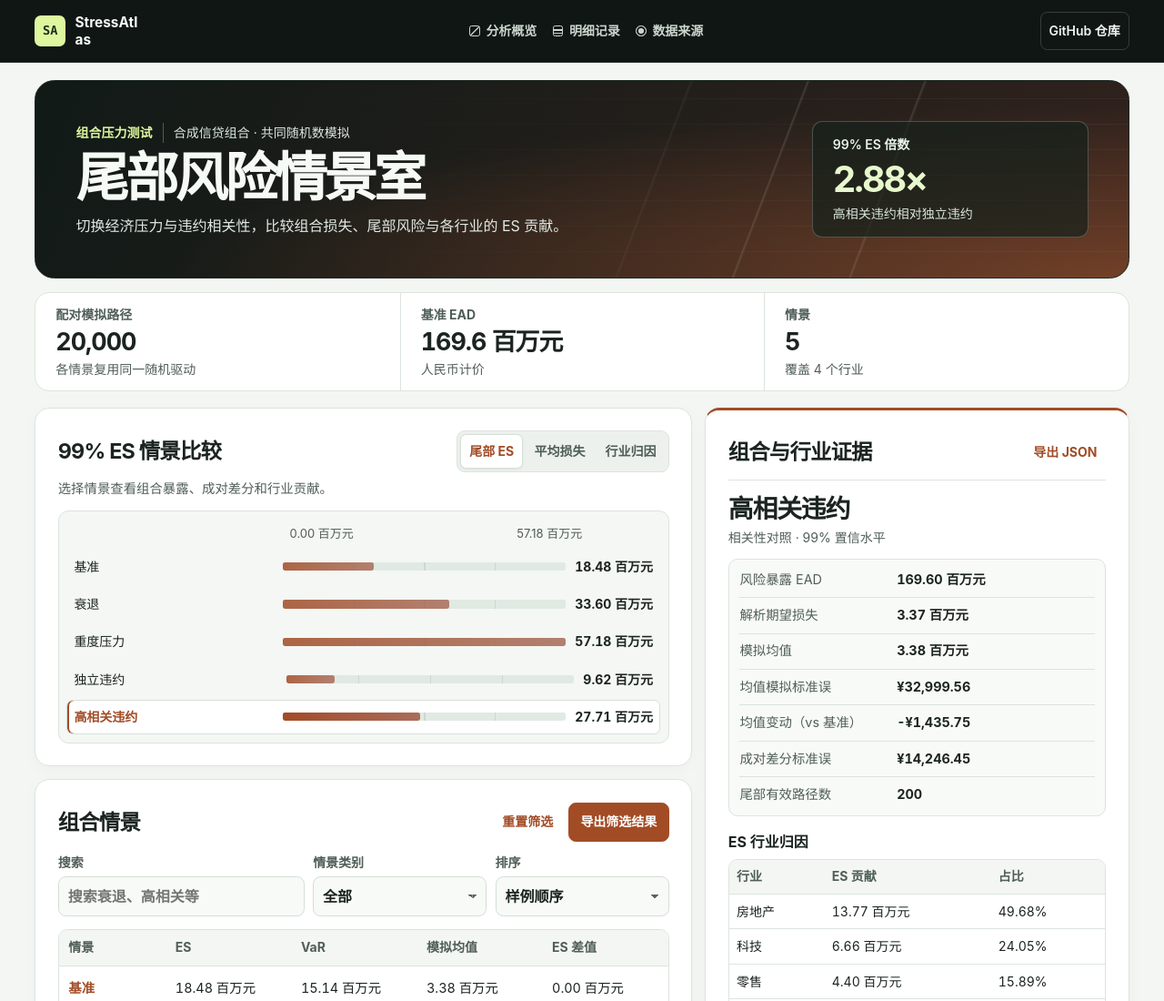
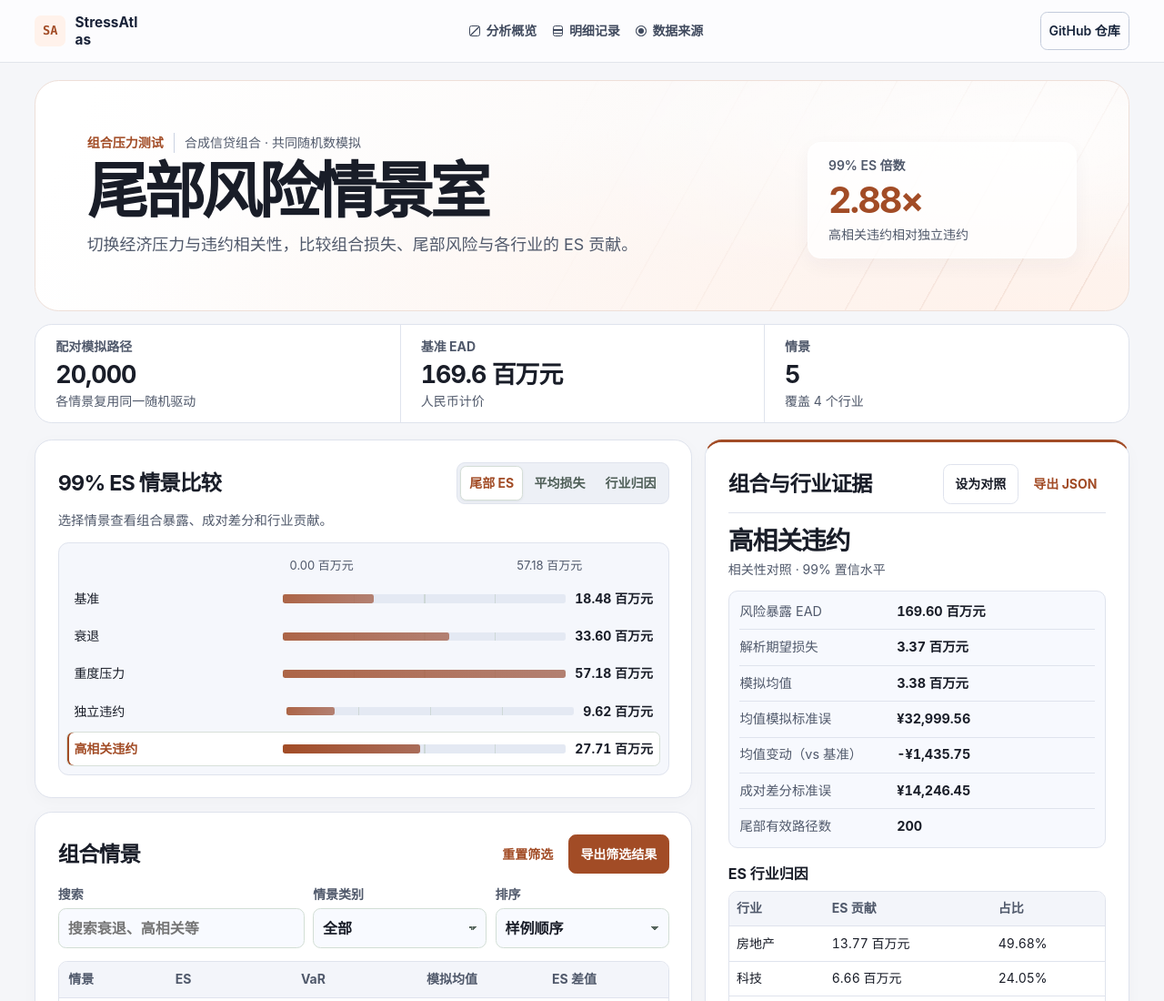
Before and after one commit to dev-belly/StressAtlas, a plain HTML site: page demo/workbench/index.html in a window 1280 px wide. Shown: the top 1100 px of the page at 91% size. Drawn offline with Linux system fonts and the light colour scheme.

Commit message:
Rebuild the workbench and add record comparison (#15)

```diff
--- a/demo/workbench/index.html
+++ b/demo/workbench/index.html
@@ -91,9 +91,19 @@
       <section class="panel detail" id="detail" aria-labelledby="detail-heading" tabindex="-1">
         <div class="panel-heading">
           <h2 id="detail-heading"></h2>
-          <button class="text-button" id="download-record" type="button" disabled>导出 JSON</button>
+          <div class="panel-actions">
+            <button class="button" id="pin-record" type="button" disabled>设为对照</button>
+            <button class="text-button" id="download-record" type="button" disabled>导出 JSON</button>
+          </div>
         </div>
         <button class="text-button return-records" id="return-records" type="button">返回选中记录</button>
+        <section class="comparison" id="comparison" aria-labelledby="comparison-heading" hidden>
+          <div class="comparison-top">
+            <h3 id="comparison-heading">记录对照</h3>
+            <button class="text-button" id="clear-comparison" type="button">取消对照</button>
+          </div>
+          <div id="comparison-content"></div>
+        </section>
         <div id="record-detail"></div>
       </section>
     </div>
--- a/demo/workbench/workbench.css
+++ b/demo/workbench/workbench.css
@@ -1,20 +1,20 @@
 :root {
   color-scheme: light;
   font: 16px/1.58 -apple-system, BlinkMacSystemFont, "Inter", "PingFang SC", "Microsoft YaHei", system-ui, sans-serif;
-  color: #1b2421;
-  background: #f4f6f3;
-  --ink: #1b2421;
-  --muted: #505e58;
-  --line: #dce4de;
+  color: #191d28;
+  background: #f5f6f9;
+  --ink: #191d28;
+  --muted: #50596b;
+  --line: #dfe3ed;
   --surface: #fff;
-  --soft: #f3f6f3;
-  --dark: #101614;
-  --signal: #def69e;
+  --soft: #f3f5fa;
+  --dark: #182033;
+  --signal: #2149af;
   --accent: #3155b4;
   --accent-soft: #edf2ff;
   --hero-base: #152343;
   --hero-glow: #355aa6;
-  --radius: 1rem;
+  --radius: 1.18rem;
   --frame: min(100% - clamp(1.6rem, 6vw, 7.2rem), 87rem);
   --header: 4.25rem;
 }
@@ -35,8 +35,8 @@ main, section, footer { scroll-margin-top: calc(var(--header) + .9rem); }
   translate: 0 -160%;
   border-radius: .48rem;
   padding: .6rem .86rem;
-  background: var(--signal);
-  color: var(--dark);
+  background: #fff;
+  color: var(--signal);
 }
 .skip:focus { translate: none; }
 
@@ -44,9 +44,12 @@ main, section, footer { scroll-margin-top: calc(var(--header) + .9rem); }
   position: sticky;
   top: 0;
   z-index: 5;
-  border-bottom: 1px solid #e2f0e025;
-  color: #f5f9f5;
-  background: #101614;
+  border-bottom: 1px solid #c4cbd77a;
+  color: #192238;
+  background: #fdfdfe;
+}
+@supports (backdrop-filter: blur(18px)) {
+  .rail { background: #fdfdfee3; backdrop-filter: blur(18px) saturate(1.25); }
 }
 .rail-inner {
   display: grid;
@@ -78,8 +81,8 @@ main, section, footer { scroll-margin-top: calc(var(--header) + .9rem); }
   flex: 0 0 2.1rem;
   height: 2.1rem;
   border-radius: .43rem;
-  background: var(--signal);
-  color: #1e2d1d;
+  background: var(--accent-soft);
+  color: var(--accent);
   font: 750 .85rem/1 ui-monospace, Consolas, monospace;
 }
 .rail nav, .rail-bottom { display: flex; align-items: center; flex-wrap: wrap; gap: .12rem .45rem; }
@@ -92,17 +95,17 @@ main, section, footer { scroll-margin-top: calc(var(--header) + .9rem); }
   padding: .36rem .55rem;
   border: 1px solid transparent;
   border-radius: .47rem;
-  color: #cbd6ce;
+  color: #404a5e;
   white-space: nowrap;
   font-size: .875rem;
   font-weight: 640;
 }
-.rail-bottom a:last-child { border-color: #c9ddcd33; color: #f2f6f2; }
-.rail nav a:hover, .rail-bottom a:hover { color: var(--signal); background: #ffffff0b; }
+.rail-bottom a:last-child { border-color: #c3cbdb; color: #17243b; }
+.rail nav a:hover, .rail-bottom a:hover { color: var(--signal); background: #e9eef8; }
 .nav-icon { flex: 0 0 .72rem; height: .72rem; border: 1.35px solid currentColor; border-radius: .16rem; }
 .overview-icon { background: linear-gradient(135deg, transparent 44%, currentColor 48% 54%, transparent 57%); }
 .records-icon { background: linear-gradient(transparent 30%, currentColor 34% 45%, transparent 49% 66%, currentColor 70% 79%, transparent 83%); }
-.sources-icon { border-radius: 50%; box-shadow: inset 0 0 0 2px var(--dark); background: currentColor; }
+.sources-icon { border-radius: 50%; box-shadow: inset 0 0 0 2px #fff; background: currentColor; }
 
 main { width: var(--frame); margin: 1.2rem auto 0; padding-bottom: 2.8rem; }
 .hero {
@@ -113,44 +116,43 @@ main { width: var(--frame); margin: 1.2rem auto 0; padding-bottom: 2.8rem; }
   align-items: end;
   gap: .9rem clamp(1rem, 4vw, 4.2rem);
   overflow: hidden;
-  padding: clamp(1.25rem, 3.5vw, 2.75rem);
-  border: 1px solid #18251f;
-  border-radius: calc(var(--radius) + .35rem);
+  padding: clamp(1.3rem, 4.4vw, 3.55rem);
+  border: 1px solid color-mix(in srgb, var(--accent) 18%, white);
+  border-radius: calc(var(--radius) + .48rem);
   background:
-    radial-gradient(ellipse at 100% 100%, color-mix(in srgb, var(--hero-glow) 62%, transparent), transparent 62%),
-    linear-gradient(110deg, #121a17 3%, var(--hero-base) 126%);
-  color: #f6faf5;
+    radial-gradient(ellipse at 92% 104%, var(--accent-soft), transparent 65%),
+    linear-gradient(116deg, #fff 5%, color-mix(in srgb, var(--accent) 9%, white) 160%);
+  color: var(--ink);
 }
 .hero::before {
   position: absolute;
   inset: 0;
   z-index: -1;
   background:
-    linear-gradient(111deg, transparent 56%, #eef9e516 56.1%, transparent 56.36%),
-    linear-gradient(111deg, transparent 66%, #eef9e52b 66.1%, transparent 66.32%),
-    linear-gradient(111deg, transparent 76%, #eef9e521 76.12%, transparent 76.35%),
-    repeating-linear-gradient(0deg, #f2faff0b 0 1px, transparent 1px 28px);
-  mask-image: linear-gradient(90deg, transparent 22%, #000 80%);
+    radial-gradient(ellipse at 78% 24%, #fff, transparent 58%),
+    repeating-linear-gradient(119deg, transparent 0 36px, color-mix(in srgb, var(--accent) 10%, transparent) 36px 37px, transparent 38px 72px);
+  mask-image: linear-gradient(90deg, transparent 44%, #000 96%);
   content: "";
 }
-.hero-context { display: flex; flex-wrap: wrap; align-items: center; gap: .25rem .7rem; color: #dbe7e1; font-size: .875rem; }
-.hero-context p:first-child { color: var(--signal); font-weight: 740; }
-.hero-context p + p { padding-left: .7rem; border-left: 1px solid #d4e3da53; }
-.hero h1 { margin: .4rem 0 .51rem; font-size: clamp(2rem, 4.55vw, 4.25rem); line-height: 1.1; letter-spacing: -.063em; font-weight: 760; overflow-wrap: anywhere; }
-.hero-description { max-width: 40rem; color: #e1e9e5; line-height: 1.61; font-size: 1rem; }
+.hero-context { display: flex; flex-wrap: wrap; align-items: center; gap: .25rem .7rem; color: var(--muted); font-size: .875rem; }
+.hero-context p:first-child { color: var(--accent); font-weight: 740; }
+.hero-context p + p { padding-left: .7rem; border-left: 1px solid #cbd3e2; }
+.hero h1 { margin: .42rem 0 .53rem; font-size: clamp(2.05rem, 5.25vw, 4.95rem); line-height: 1.08; letter-spacing: -.066em; font-weight: 760; overflow-wrap: anywhere; }
+.hero-description { max-width: 41rem; color: var(--muted); line-height: 1.61; font-size: clamp(1rem, 1.4vw, 1.12rem); }
 .hero-stat {
   display: grid;
   gap: .27rem;
   min-width: 0;
-  padding: .88rem clamp(.85rem, 2.2vw, 1.35rem);
-  border: 1px solid #e5f2ec3b;
-  border-radius: .7rem;
-  background: #14211baf;
+  padding: .87rem clamp(.85rem, 2.2vw, 1.38rem);
+  border: 1px solid #fffc;
+  border-radius: .93rem;
+  background: #ffffffc4;
+  box-shadow: 0 7px 22px #2830460b;
 }
-.hero-stat span { color: #e7f4eb; font-size: .875rem; font-weight: 640; }
-.hero-stat small { color: #d9e6de; font-size: .875rem; }
+.hero-stat span { color: var(--muted); font-size: .875rem; font-weight: 645; }
+.hero-stat small { color: var(--muted); font-size: .875rem; }
 .hero-stat strong {
-  color: #e8f8cd;
+  color: var(--accent);
   font-size: clamp(1.42rem, 3.1vw, 3.16rem);
   font-weight: 750;
   line-height: 1.14;
@@ -208,7 +210,7 @@ main { width: var(--frame); margin: 1.2rem auto 0; padding-bottom: 2.8rem; }
 .text-button { border-color: transparent; color: var(--accent); background: transparent; padding-inline: .55rem; }
 .return-records { display: none; }
 
-.views { display: flex; flex-wrap: wrap; gap: .14rem; padding: .2rem; border: 1px solid var(--line); border-radius: .57rem; background: #edf1ed; }
+.views { display: flex; flex-wrap: wrap; gap: .14rem; padding: .2rem; border: 1px solid var(--line); border-radius: .57rem; background: #edf0f6; }
 .views button {
   min-height: 2.34rem;
   padding: .25rem .56rem;
@@ -228,7 +230,7 @@ main { width: var(--frame); margin: 1.2rem auto 0; padding-bottom: 2.8rem; }
   padding: .53rem;
   border: 1px solid var(--line);
   border-radius: .7rem;
-  background: #f4f7f4;
+  background: #f5f7fc;
 }
 .chart-columns { grid-template-columns: minmax(5rem, 1fr) minmax(2.3rem, 1.42fr) minmax(4.2rem, auto); column-gap: .66rem; }
 .bar-row, .chart-scale {
@@ -254,7 +256,7 @@ button.bar-row:hover, .bar-row[aria-pressed="true"] { border-color: #d7e0d9; bac
   border-radius: .15rem;
   background:
     repeating-linear-gradient(90deg, #bac9bf8a 0 1px, transparent 1px 25%),
-    #e1e9e3;
+    #e4e9f3;
 }
 .bar-segment {
   position: absolute;
@@ -300,8 +302,8 @@ button.bar-row:hover, .bar-row[aria-pressed="true"] { border-color: #d7e0d9; bac
 }
 .graph-node[data-status="direct"] { border-color: #f4a8aa; background: #a33443; color: white; }
 .graph-node[data-status="cascade"] { border-color: #f0c483; background: #f7e0b9; color: #653916; }
-.graph-node[aria-pressed="true"] { z-index: 2; box-shadow: 0 0 0 2px #21392e, 0 0 0 4px var(--signal); }
-.graph-node:focus-visible { z-index: 3; outline-color: var(--signal); outline-offset: 6px; }
+.graph-node[aria-pressed="true"] { z-index: 2; box-shadow: 0 0 0 2px #21392e, 0 0 0 4px #def69e; }
+.graph-node:focus-visible { z-index: 3; outline-color: #def69e; outline-offset: 6px; }
 .graph-readout {
   display: grid;
   grid-template-columns: repeat(auto-fit, minmax(min(100%, 7.5rem), 1fr));
@@ -326,7 +328,7 @@ button.bar-row:hover, .bar-row[aria-pressed="true"] { border-color: #d7e0d9; bac
   border: 1px solid #d2ded5;
   border-radius: .53rem;
   color: var(--ink);
-  background-color: #f8faf7;
+  background-color: #f8faff;
   font-size: 1rem;
 }
 .field select {
@@ -374,6 +376,15 @@ td { font-variant-numeric: tabular-nums; }
   scrollbar-color: #b3c4ba transparent;
 }
 .detail .panel-heading { padding-bottom: .56rem; border-bottom: 1px solid var(--line); }
+.comparison { margin-top: .7rem; padding: .62rem .73rem; border: 1px solid var(--line); border-radius: .78rem; background: var(--accent-soft); }
+.comparison-top { display: flex; justify-content: space-between; align-items: center; flex-wrap: wrap; gap: .28rem; }
+.comparison-top h3 { font-size: .98rem; font-weight: 730; }
+.comparison-top .text-button { min-height: 2.3rem; }
+.reference-name { margin-bottom: .26rem; color: var(--accent); font-size: .9rem; font-weight: 700; }
+.comparison-hint { color: var(--muted); font-size: .875rem; }
+.comparison table { table-layout: fixed; margin-top: .13rem; font-size: .875rem; }
+.comparison th, .comparison td { padding: .35rem .25rem; overflow-wrap: anywhere; }
+.comparison thead th { background: transparent; }
 .record-heading { margin: .83rem 0 .25rem; font-size: clamp(1.25rem, 2.3vw, 1.74rem); font-weight: 750; line-height: 1.23; letter-spacing: -.04em; }
 .record-caption { margin-bottom: .7rem; color: var(--muted); font-size: .875rem; }
 .fact-list {
@@ -383,7 +394,7 @@ td { font-variant-numeric: tabular-nums; }
   padding: .19rem .73rem;
   border: 1px solid var(--line);
   border-radius: .63rem;
-  background: #f8faf8;
+  background: #f7f9fe;
 }
 .fact-list > div { display: grid; grid-template-columns: minmax(4.5rem, .86fr) minmax(0, 1.14fr); gap: .55rem; padding-block: .49rem; font-size: .9rem; }
 .fact-list > div + div { border-top: 1px solid var(--line); }
--- a/demo/workbench/workbench.js
+++ b/demo/workbench/workbench.js
@@ -319,6 +319,7 @@ function renderSection(section) {
 
 function init(app) {
   const parameters = new URLSearchParams(location.search);
+  const recordsById = new Map(app.records.map((record) => [record.id, record]));
   const filtersByKey = new Map(app.filters.map((filter) => [filter.key, filter]));
   const labels = (key, value) => filtersByKey.get(key)?.labels?.[value] ?? value;
   const options = new Map(app.filters.map(({ key }) => [
@@ -330,7 +331,7 @@ function init(app) {
       ...Object.entries(record.values).flatMap(([key, value]) => [value, labels(key, value)])]
       .join(" ").normalize("NFKC").toLocaleLowerCase(),
   ]));
-  const ownedKeys = ["q", "sort", "view", "record", ...options.keys()];
+  const ownedKeys = ["q", "sort", "view", "record", "compare", ...options.keys()];
   const hasGraph = app.views.some(({ mode }) => mode === "graph");
   if (hasGraph) ownedKeys.push("node");
   const filterState = new Map(app.filters.map(({ key }) => {
@@ -343,6 +344,7 @@ function init(app) {
     order: app.orders.some(({ id }) => id === parameters.get("sort")) ? parameters.get("sort") : "",
     view: app.views.findIndex(({ id }) => id === parameters.get("view")),
     record: parameters.get("record") ?? app.initialRecord,
+    reference: recordsById.get(parameters.get("compare")) ?? null,
     institution: hasGraph ? parameters.get("node") ?? "" : "",
     page: 0,
   };
@@ -380,6 +382,7 @@ function init(app) {
     if (state.order) url.searchParams.set("sort", state.order);
     if (state.view) url.searchParams.set("view", app.views[state.view].id);
     if (state.record && state.record !== app.initialRecord) url.searchParams.set("record", state.record);
+    if (state.reference) url.searchParams.set("compare", state.reference.id);
     if (state.institution) url.searchParams.set("node", state.institution);
     if (url.href === location.href) return;
     try {
@@ -518,6 +521,44 @@ function init(app) {
     for (const section of app.related?.[record.related] ?? []) container.append(renderSection(section));
   }
 
+  function renderComparison(record) {
+    const reference = state.reference;
+    const panel = byId("comparison");
+    const content = byId("comparison-content");
+    const action = byId("pin-record");
+    action.disabled = !record || record === reference;
+    byName("pin-record", record && record === reference ? "已设为对照" : "设为对照");
+    panel.hidden = !reference;
+    if (!reference) {
+      content.replaceChildren();
+      return;
+    }
+    const name = node("p", "reference-name", reference.title);
+    if (!record || record === reference) {
+      content.replaceChildren(name, node("p", "comparison-hint", "选择另一条记录查看差异。"));
+      return;
+    }
+    const table = node("table");
+    table.setAttribute("aria-label", "对照记录与当前记录的主要指标");
+    const head = table.createTHead().insertRow();
+    for (const title of ["指标", "对照", "当前"]) {
+      const cell = node("th", null, title);
+      cell.scope = "col";
+      head.append(cell);
+    }
+    const body = table.createTBody();
+    for (const { key, title, format: kind } of app.columns) {
+      const row = body.insertRow();
+      const label = node("th", null, title);
+      label.scope = "row";
+      row.append(label);
+      for (const entry of [reference, record]) {
+        row.append(node("td", null, format(labels(key, entry.values[key]), kind)));
+      }
+    }
+    content.replaceChildren(name, table);
+  }
+
   function refresh() {
     visibleRecords = matching();
     const records = visibleRecords;
@@ -565,6 +606,7 @@ function init(app) {
       : "共 0 条");
     renderChart(records, record);
     renderDetail(record);
+    renderComparison(record);
     syncUrl();
   }
 
@@ -672,6 +714,20 @@ function init(app) {
     state.page = 0;
     refresh();
   });
+  byId("pin-record").addEventListener("click", () => {
+    const record = recordsById.get(state.record);
+    if (!record) return;
+    state.reference = record;
+    renderComparison(record);
+    byId("clear-comparison").focus({ preventScroll: true });
+    syncUrl();
+  });
+  byId("clear-comparison").addEventListener("click", () => {
+    state.reference = null;
+    renderComparison(recordsById.get(state.record));
+    (byId("pin-record").disabled ? search : byId("pin-record")).focus({ preventScroll: true });
+    syncUrl();
+  });
 
   function changePage(offset) {
     const active = document.activeElement;
@@ -693,7 +749,7 @@ function init(app) {
     download("\ufeff" + csv + "\r\n", app.slug + "-selection.csv", "text/csv;charset=utf-8");
   });
   byId("download-record").addEventListener("click", () => {
-    const record = app.records.find(({ id }) => id === state.record);
+    const record = recordsById.get(state.record);
     if (!record) return;
     const data = {
       project: app.project, sources: app.sources, record,
```
